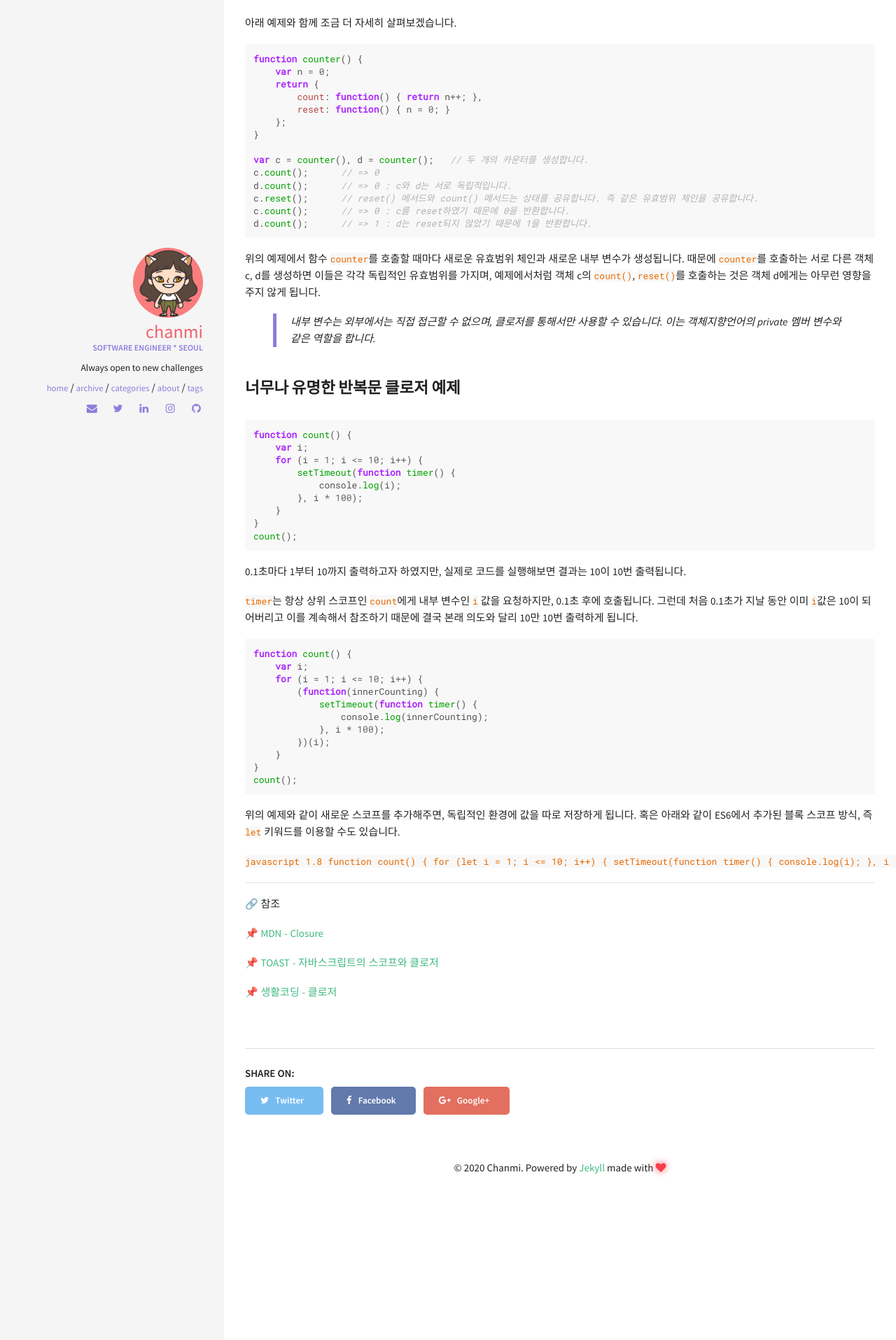
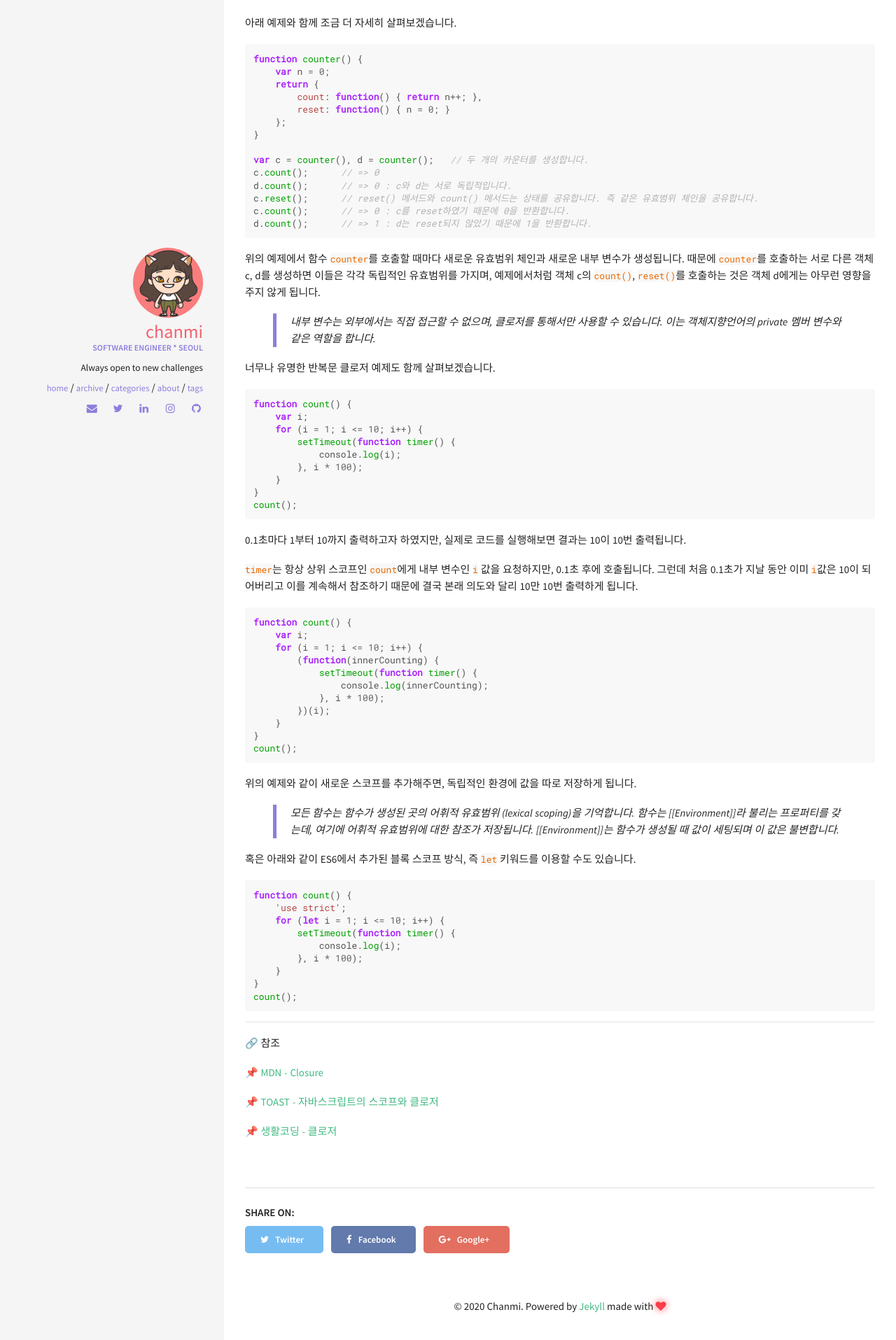
Before and after one commit to chanmi-lee/dev-blog, a Jekyll site: the page built from _posts/2020-11-30-Closure-in-JavaScript.md, in a window 1280 px wide. Shown: the part 895-2810 px from the top of the page at 70% size. Built offline with Jekyll 4.4.1, drawn with Linux system fonts in a browser that asks for light colours; comment, search, counter and statistics services are not loaded.

Commit message:
Update 2020-11-30-Closure-in-JavaScript.md

````diff
--- a/_posts/2020-11-30-Closure-in-JavaScript.md
+++ b/_posts/2020-11-30-Closure-in-JavaScript.md
@@ -61,7 +61,7 @@ d.count();      // => 1 : d는 reset되지 않았기 때문에 1을 반환합니
 > 내부 변수는 외부에서는 직접 접근할 수 없으며, 클로저를 통해서만 사용할 수 있습니다.
 > 이는 객체지향언어의 private 멤버 변수와 같은 역할을 합니다.
 
-### 너무나 유명한 반복문 클로저 예제
+너무나 유명한 반복문 클로저 예제도 함께 살펴보겠습니다.
 
 ```javascript
 function count() {
@@ -95,10 +95,16 @@ count();
 ```
 
 위의 예제와 같이 새로운 스코프를 추가해주면, 독립적인 환경에 값을 따로 저장하게 됩니다.
+
+> 모든 함수는 함수가 생성된 곳의 어휘적 유효범위 (lexical scoping)을 기억합니다.
+> 함수는 [[Environment]]라 불리는 프로퍼티를 갖는데, 여기에 어휘적 유효범위에 대한 참조가 저장됩니다.
+> [[Environment]]는 함수가 생성될 때 값이 세팅되며 이 값은 불변합니다.
+
 혹은 아래와 같이 ES6에서 추가된 블록 스코프 방식, 즉 `let` 키워드를 이용할 수도 있습니다.
 
-```javascript 1.8
+```javascript
 function count() {
+    'use strict';
     for (let i = 1; i <= 10; i++) {
         setTimeout(function timer() {
             console.log(i);
````
